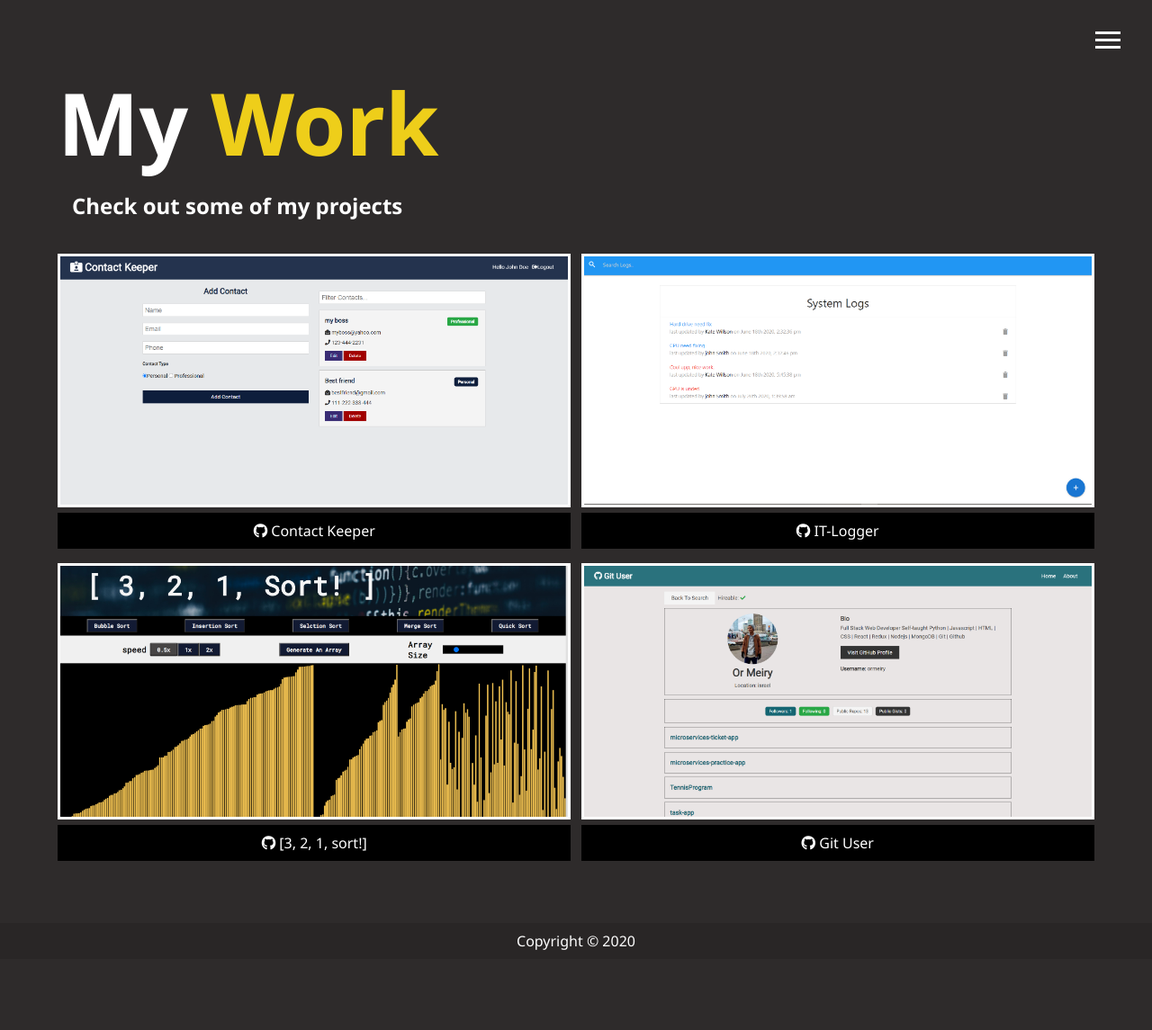
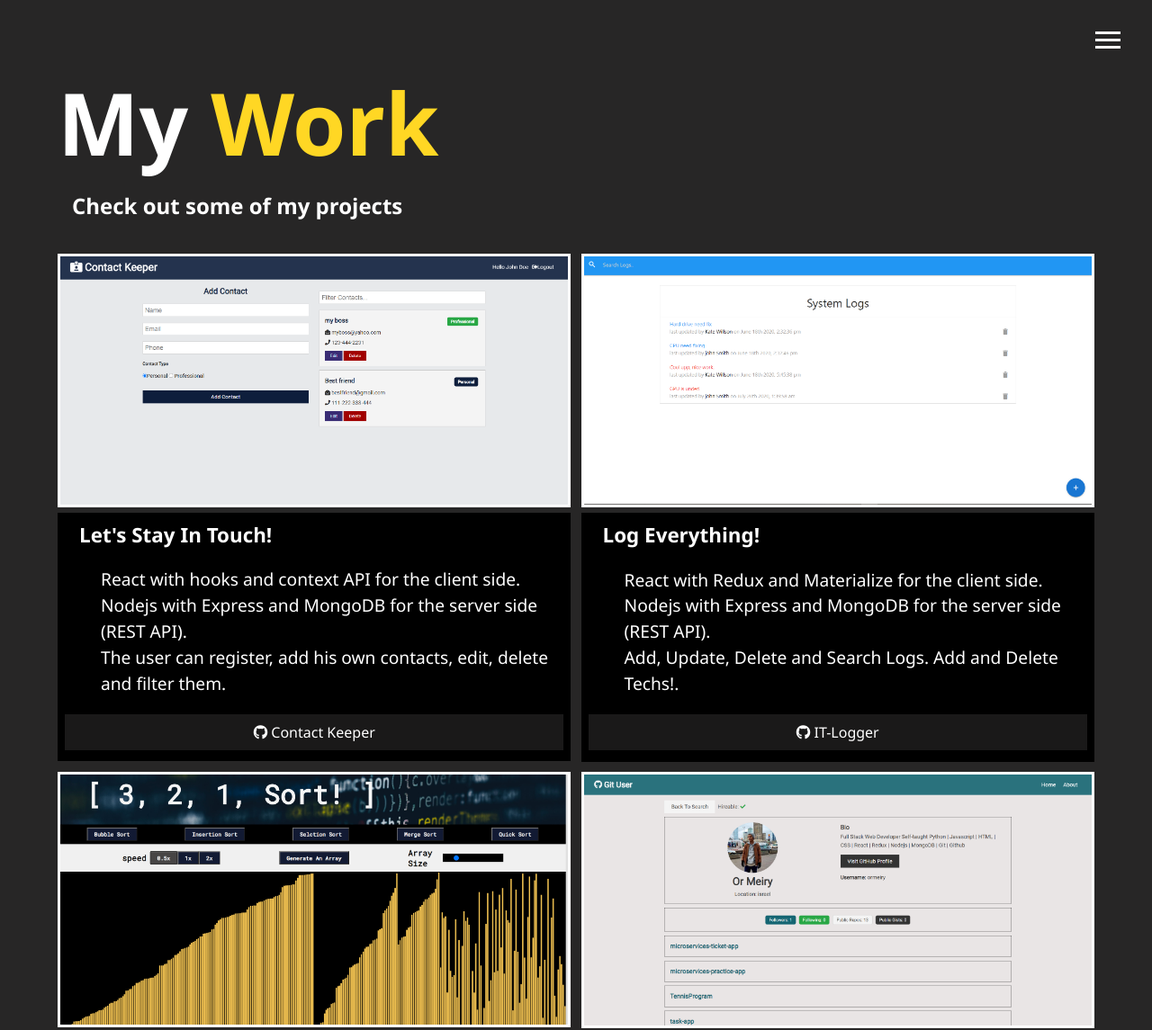
Before and after one commit to ormeiry/OR-s-Portfolio, a website: page dist/work.html in a window 1280 px wide. Shown: the top 1145 px of the page at 90% size. Before the commit the page ends 1066 px from the top, so only its background shows below. Drawn offline with Linux system fonts and the light colour scheme.

Commit message:
Fixed margin in about page, added description to projects

```diff
--- a/scss/_config.scss
+++ b/scss/_config.scss
@@ -1,8 +1,8 @@
-$primary-color: rgb(46, 43, 43);
-$secondary-color: #eece1a;
+$primary-color: rgb(39, 38, 38);
+$secondary-color: #ffd724;
 $show-home-image: true;
 $home-image: url(../img/backgroundimg.jpg);
-$background-opacity: 0.7;
+$background-opacity: 0.6;
 
 @mixin easeOut {
   transition: all 0.5s ease-out;
--- a/scss/main.scss
+++ b/scss/main.scss
@@ -71,6 +71,7 @@ main {
 }
 
 .about-info {
+  margin-top: 5rem;
   display: grid;
   grid-gap: 10px;
   grid-template-areas: 'bioimage bio bio';
@@ -104,6 +105,24 @@ main {
       @include easeOut;
     }
   }
+
+  .ul-wrap {
+    padding: 0.5rem;
+    background: darken($primary-color, 60);
+    color: white;
+    font-weight: 500;
+
+    h3 {
+      margin-left: 1rem;
+      font-size: 1.4rem;
+    }
+
+    ul {
+      text-align: left;
+      list-style: none;
+      font-size: 1.2rem;
+    }
+  }
 }
 
 .btn {
@@ -120,7 +139,7 @@ main {
 
 .btn-dark {
   @extend .btn;
-  background: darken($primary-color, 50);
+  background: darken($primary-color, 5);
   color: #fff;
 }
 
```
Also changed, not shown: dist/css/main.css, dist/work.html.
